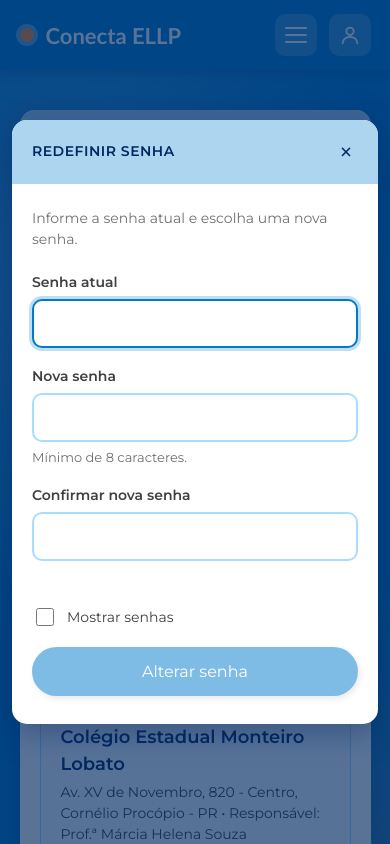
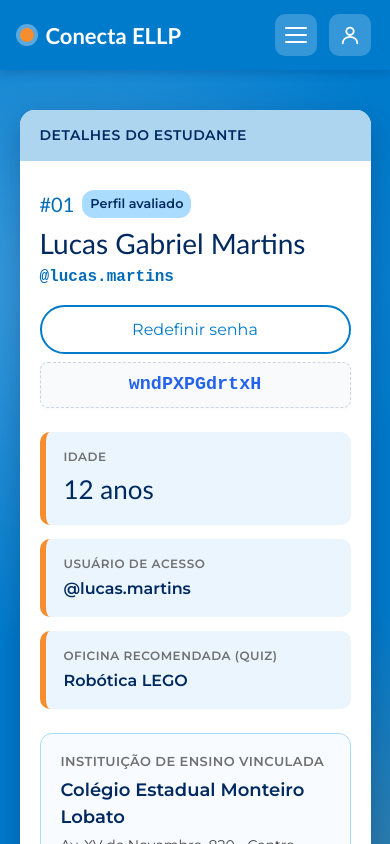
Before and after one commit to PaulinhoADS/conecta-ellp-utfpr, a React (Vite) app in the folder frontend/: page /escolas/1/alunos/1 in a window 390 px wide. Both pictures are taken after a click on the button "Redefinir senha". Shown: the top 844 px of the page. Built offline with nearby package versions, Linux system fonts and the light colour scheme; a web font is replaced by a local one.

Commit message:
feat: gera senha aleatória caso o usuário não seja o aluno

```diff
--- a/frontend/src/pages/escola/AlunoDetalhe.css
+++ b/frontend/src/pages/escola/AlunoDetalhe.css
@@ -113,6 +113,26 @@
     justify-content: center;
 }
 
+.aluno-detail__action-wrapper {
+    display: flex;
+    flex-direction: column;
+    align-items: flex-end;
+    gap: 8px;
+}
+
+.aluno-detail__senha-box {
+    padding: 8px 14px;
+    background-color: #f8fafc;
+    border: 1px dashed #cbd5e1;
+    border-radius: 8px;
+    font-family: monospace;
+    font-size: 1.15rem;
+    font-weight: bold;
+    color: #2563eb;
+    text-align: center;
+    box-shadow: 0 2px 4px rgba(0, 0, 0, 0.02);
+}
+
 @media (max-width: 768px) {
     .aluno-detail__title {
         font-size: 28px;
@@ -121,4 +141,9 @@
     .aluno-detail__actions .btn-pill {
         width: 100%;
     }
+
+    .aluno-detail__action-wrapper {
+        align-items: stretch;
+        width: 100%;
+    }
 }
--- a/frontend/src/pages/escola/AlunoDetalhe.jsx
+++ b/frontend/src/pages/escola/AlunoDetalhe.jsx
@@ -5,6 +5,7 @@ import { getEscolaById } from "../../services/escolasService";
 import { useAuth } from "../../contexts/AuthContext";
 import ModalRedefinirSenha from "../../components/modal-redefiinir-senha/ModalRedefinirSenha";
 import "./AlunoDetalhe.css";
+import { generatePassword } from "../../utils/utils";
 
 const AlunoDetalhe = () => {
   const { escolaId, id } = useParams();
@@ -15,12 +16,13 @@ const AlunoDetalhe = () => {
   const [carregando, setCarregando] = useState(true);
   const [erro, setErro] = useState("");
   const [modalSenhaAberto, setModalSenhaAberto] = useState(false);
+  const [senhaGerada, setSenhaGerada] = useState("");
 
   const podeVoltarEscola = hasRole(["admin", "superadmin", "escola"]);
   const ehAlunoLogado = hasRole(["aluno"]);
   const podeRedefinirSenha =
     (ehAlunoLogado && String(user?.id) === String(id)) ||
-    hasRole(["admin", "superadmin"]);
+    hasRole(["admin", "superadmin", "escola"]);
 
   useEffect(() => {
     let ativo = true;
@@ -51,6 +53,14 @@ const AlunoDetalhe = () => {
       ativo = false;
     };
   }, [escolaId, id]);
+
+  const handleRedefinirSenha = () => {
+    if (ehAlunoLogado) {
+      setModalSenhaAberto(true);
+    } else {
+      setSenhaGerada(generatePassword());
+    }
+  };
 
   if (carregando) {
     return (
@@ -121,15 +131,21 @@ const AlunoDetalhe = () => {
               <p className="aluno-detail__username">@{aluno.username}</p>
             </div>
 
+            <div className="aluno-detail__action-wrapper">
               {podeRedefinirSenha && (
                 <button
                   type="button"
                   className="btn-pill btn-pill--outline-dark btn-pill--small"
-                onClick={() => setModalSenhaAberto(true)}
+                  onClick={handleRedefinirSenha}
                 >
                   Redefinir senha
                 </button>
               )}
+
+              {senhaGerada && (
+                <div className="aluno-detail__senha-box">{senhaGerada}</div>
+              )}
+            </div>
           </div>
 
           <dl className="aluno-detail__facts">
```
Lines whose indentation alone changed are shown as unchanged.
